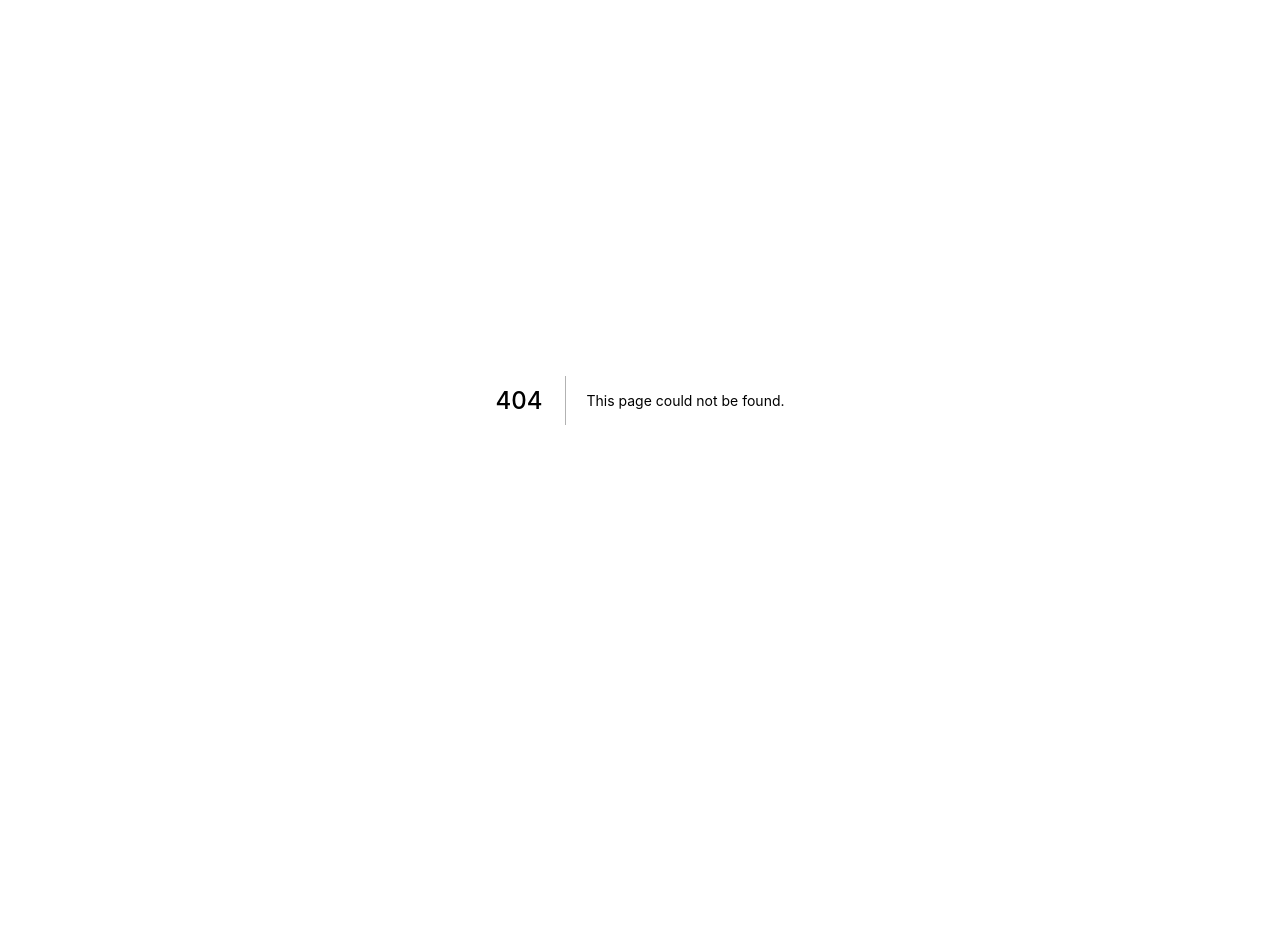
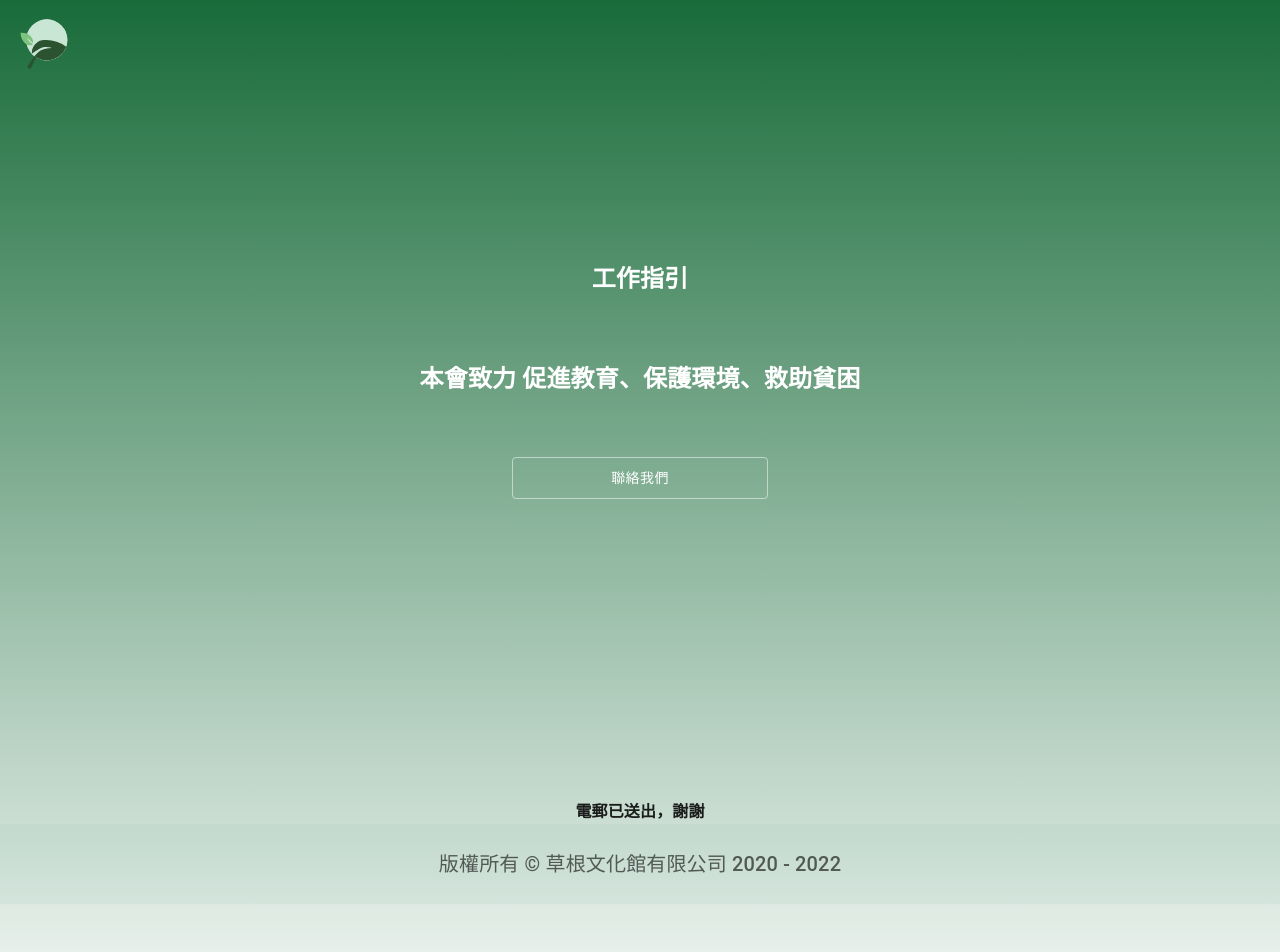
Before and after one commit to burkaslarry/gchhk_website_v2, a Next.js app: page /terms in a window 1280 px wide. Before the commit this address had no page. Shown: the top 952 px of the page. Before the commit the page ends 800 px from the top, so only its background shows below. Built offline with nearby package versions, Linux system fonts and the light colour scheme.

Commit message:
feat: redirect to terms

```diff
--- a/pages/index.tsx
+++ b/pages/index.tsx
@@ -19,6 +19,7 @@ import PeopleOutlinedIcon from "@mui/icons-material/PeopleOutlined";
 import ContactMailOutlinedIcon from "@mui/icons-material/ContactMailOutlined";
 import HomeOutlinedIcon from "@mui/icons-material/HomeOutlined";
 import React from "react";
+import Router from "next/router";
 
 const actions = [
   {
@@ -116,6 +117,11 @@ const Home: NextPage = () => {
                     inline: "nearest",
                   });
                 }
+              } else if (action.key == "guideline") {
+                Router.push({
+                  pathname: "/terms",
+                  query: { pid: 1 },
+                });
               }
             }}
           />
--- /dev/null
+++ b/pages/terms.tsx
@@ -0,0 +1,41 @@
+import type { NextPage } from "next";
+import Image from "next/image";
+import SpeedDial from "@mui/material/SpeedDial";
+import SpeedDialAction from "@mui/material/SpeedDialAction";
+import Box from "@mui/material/Box";
+import Typography from "@mui/material/Typography";
+import Container from "@mui/material/Container";
+import Grid from "@mui/material/Grid";
+import Layout from "../components/Layout";
+import ContactUs from "../components/ContactUs";
+import HeroBanner from "../components/HeroBanner";
+import styles from "../styles/Home.module.css";
+import MenuOutlinedIcon from "@mui/icons-material/MenuOutlined";
+import ClearOutlinedIcon from "@mui/icons-material/ClearOutlined";
+import React from "react";
+
+const heroResult = {
+  imageUrl: "",
+  title: "工作指引",
+  subtitle: "本會致力 \n 促進教育、保護環境、救助貧困",
+};
+
+const Home: NextPage = () => {
+  return (
+    <Layout>
+      {/* Hero unit */}
+      <section className={styles.banner} id="home">
+        <HeroBanner resultConfig={heroResult} />
+      </section>
+      <section id="terms">
+        <Box sx={{ width: "100vw", textAlign: "center" }}>
+          <Typography>
+            <strong>電郵已送出，謝謝</strong>
+          </Typography>
+        </Box>
+      </section>
+    </Layout>
+  );
+};
+
+export default Home;
--- a/styles/Home.module.css
+++ b/styles/Home.module.css
@@ -166,9 +166,8 @@
 .container_item {
   margin-top: 15%;
   z-index: 10;
-  width: 100vw;
   height: 20vh;
-  display: inline-block;
+  display: block;
   justify-content: center;
   align-items: center;
 }
```
